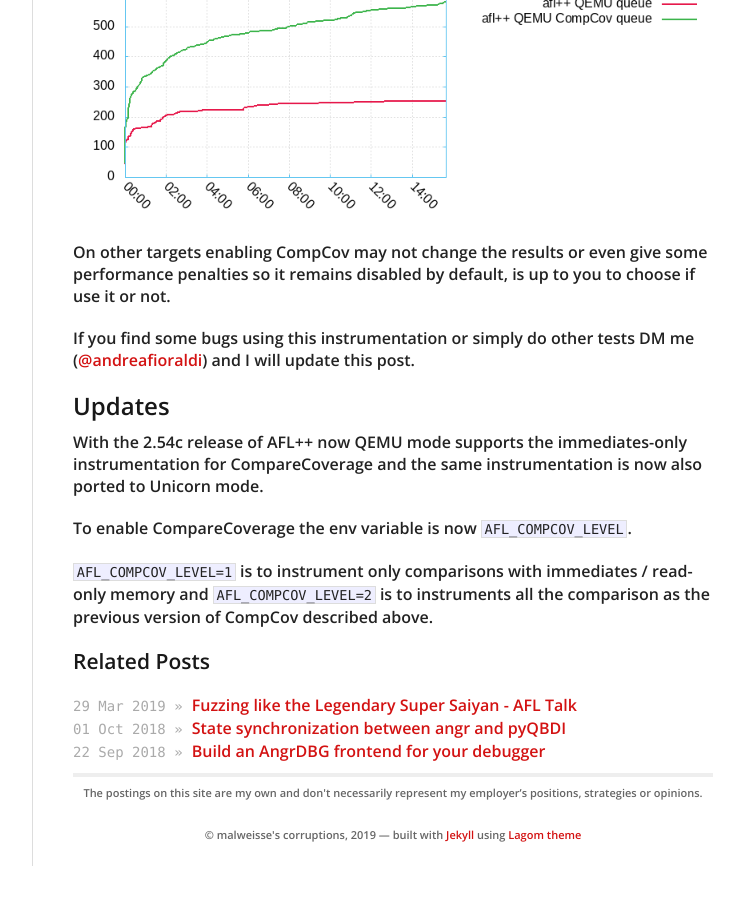
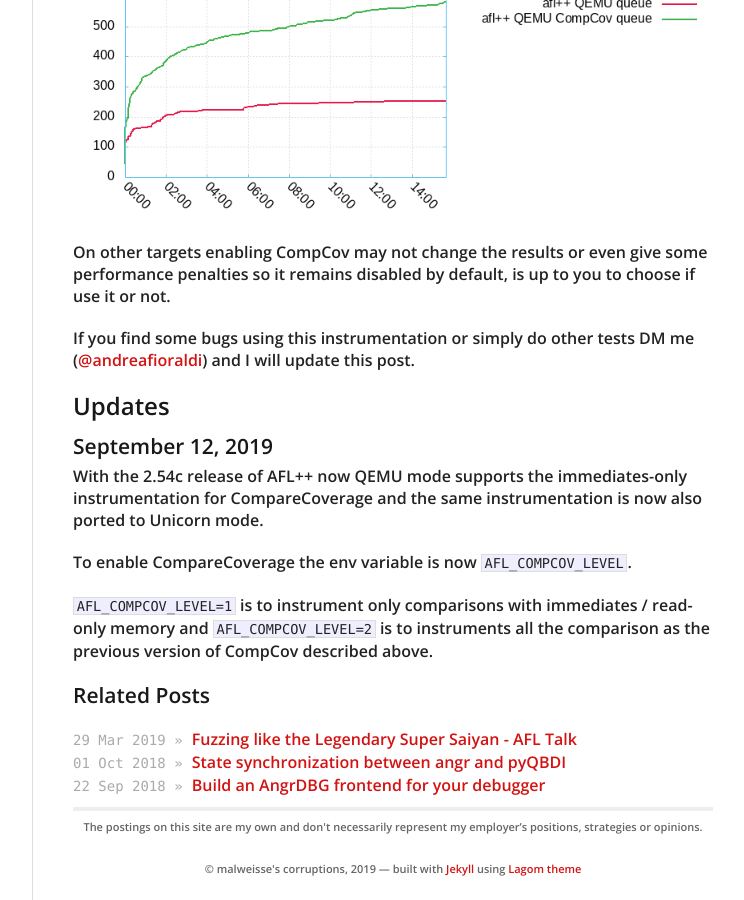
Before and after one commit to andreafioraldi/andreafioraldi.github.io, a Jekyll site: the page built from _posts/articles/2019-07-20-aflpp-qemu-compcov.md, in a window 1280 px wide and 900 px high, scrolled down 7355 px. Shown: the whole window, without its empty margins (378-1122 px from the left). Built offline with Jekyll 4.4.1, drawn with Linux system fonts in a browser that asks for light colours; before the commit the page ends 8221 px from its top, so only the background shows below that.

Commit message:
compcov update

```diff
--- a/_posts/articles/2019-07-20-aflpp-qemu-compcov.md
+++ b/_posts/articles/2019-07-20-aflpp-qemu-compcov.md
@@ -303,6 +303,8 @@ If you find some bugs using this instrumentation or simply do other tests DM me
 
 ## Updates
 
+#### September 12, 2019
+
 With the 2.54c release of AFL++ now QEMU mode supports the immediates-only instrumentation for CompareCoverage
 and the same instrumentation is now also ported to Unicorn mode.
 
```
